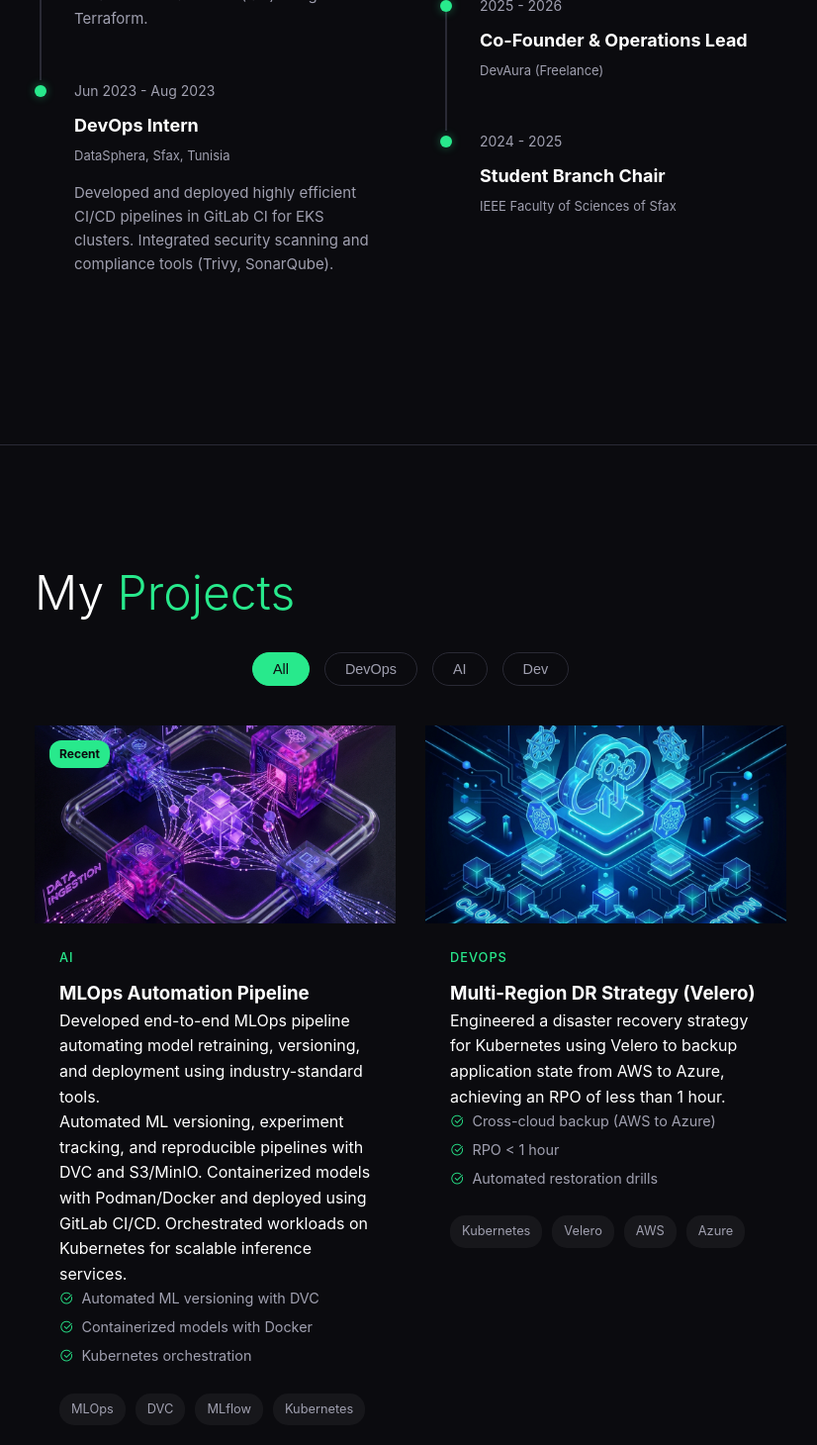
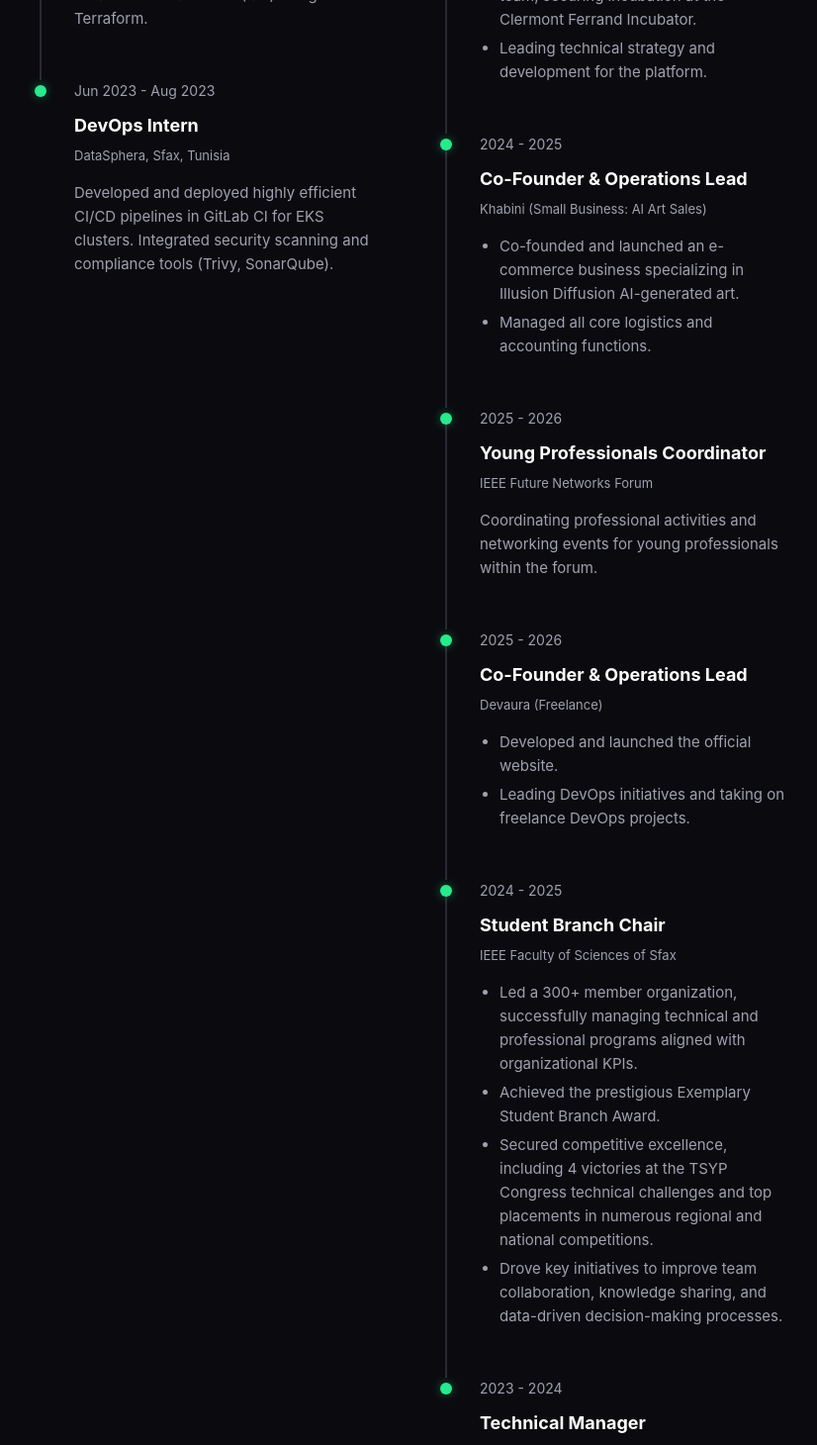
Before and after one commit to benslimamahdi/benslimamahdi.github.io, a React (Vite) app: page / in a window 1280 px wide. Shown: the part 2600-4060 px from the top of the page at 99% size, without its empty margins (365-1191 px from the left). Built offline with nearby package versions, Linux system fonts and the light colour scheme.

Commit message:
added leadership content

```diff
--- a/src/components/Sections/Resume.css
+++ b/src/components/Sections/Resume.css
@@ -82,6 +82,19 @@
     transition: 0.3s;
 }
 
+.resume-description-list {
+    margin: 0;
+    padding-left: 20px;
+}
+
+.resume-description-list li {
+    color: var(--text-secondary);
+    font-size: 15px;
+    line-height: 1.6;
+    margin-bottom: 5px;
+    list-style-type: disc;
+}
+
 /* Responsive */
 @media (max-width: 991px) {
     .resume-grid {
--- a/src/components/Sections/Resume.jsx
+++ b/src/components/Sections/Resume.jsx
@@ -47,6 +47,17 @@
                             <span className="date">{item.date}</span>
                             <h4>{item.title}</h4>
                             <span className="location">{item.organization}</span>
+                            {item.description && (
+                                Array.isArray(item.description) ? (
+                                    <ul className="resume-description-list">
+                                        {item.description.map((desc, index) => (
+                                            <li key={index}>{desc}</li>
+                                        ))}
+                                    </ul>
+                                ) : (
+                                    <p className="resume-description">{item.description}</p>
+                                )
+                            )}
                         </div>
                     ))}
                 </div>
--- a/src/data/resume.json
+++ b/src/data/resume.json
@@ -37,21 +37,63 @@
     "leadership": [
         {
             "id": 1,
-            "date": "2025 - 2026",
-            "title": "Young Professionals Coordinator",
-            "organization": "IEEE Future Networks Forum"
+            "date": "2025 - Present",
+            "title": "Co-Founder & CTO",
+            "organization": "Beely",
+            "description": [
+                "Co-founded a startup with a French team, securing incubation at the Clermont Ferrand Incubator.",
+                "Leading technical strategy and development for the platform."
+            ]
         },
         {
             "id": 2,
-            "date": "2025 - 2026",
+            "date": "2024 - 2025",
             "title": "Co-Founder & Operations Lead",
-            "organization": "DevAura (Freelance)"
+            "organization": "Khabini (Small Business: AI Art Sales)",
+            "description": [
+                "Co-founded and launched an e-commerce business specializing in Illusion Diffusion AI-generated art.",
+                "Managed all core logistics and accounting functions."
+            ]
         },
         {
             "id": 3,
+            "date": "2025 - 2026",
+            "title": "Young Professionals Coordinator",
+            "organization": "IEEE Future Networks Forum",
+            "description": "Coordinating professional activities and networking events for young professionals within the forum."
+        },
+        {
+            "id": 4,
+            "date": "2025 - 2026",
+            "title": "Co-Founder & Operations Lead",
+            "organization": "Devaura (Freelance)",
+            "description": [
+                "Developed and launched the official website.",
+                "Leading DevOps initiatives and taking on freelance DevOps projects."
+            ]
+        },
+        {
+            "id": 5,
             "date": "2024 - 2025",
             "title": "Student Branch Chair",
-            "organization": "IEEE Faculty of Sciences of Sfax"
+            "organization": "IEEE Faculty of Sciences of Sfax",
+            "description": [
+                "Led a 300+ member organization, successfully managing technical and professional programs aligned with organizational KPIs.",
+                "Achieved the prestigious Exemplary Student Branch Award.",
+                "Secured competitive excellence, including 4 victories at the TSYP Congress technical challenges and top placements in numerous regional and national competitions.",
+                "Drove key initiatives to improve team collaboration, knowledge sharing, and data-driven decision-making processes."
+            ]
+        },
+        {
+            "id": 6,
+            "date": "2023 - 2024",
+            "title": "Technical Manager",
+            "organization": "Securinets Faculty of Sciences of Sfax",
+            "description": [
+                "Directed the technical team for cybersecurity workshops and CTF competitions, successfully elevating team skill proficiency.",
+                "Ensured operational reliability for over 20 hands-on events.",
+                "Headed the CTF authoring team and managed outreach efforts to engage external cybersecurity experts and corporate sponsors."
+            ]
         }
     ]
 }
```
